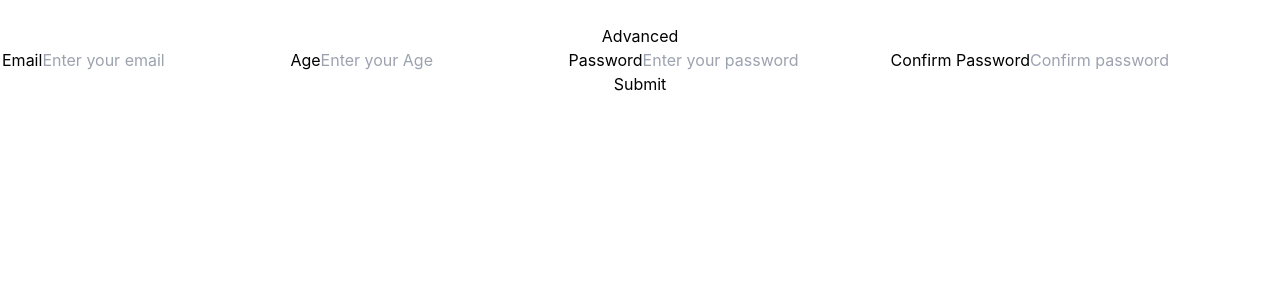
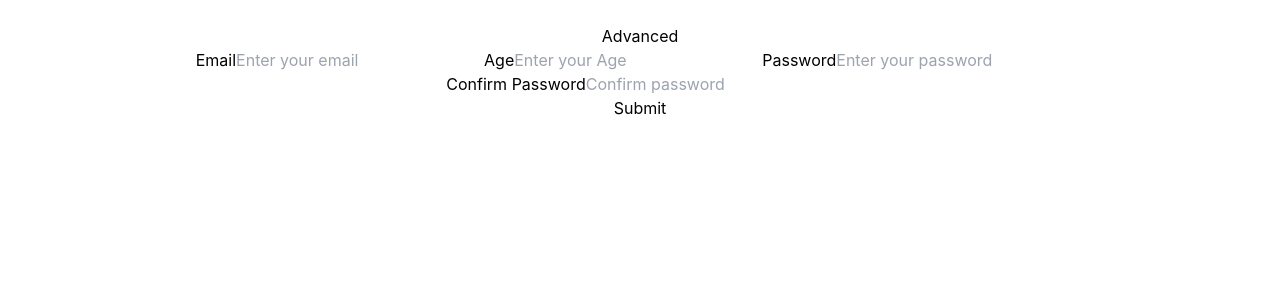
Before and after one commit to asma-mughal/dayOne, a React (Create React App) app: page / in a window 1280 px wide. Shown: the top 300 px of the page. Built offline with nearby package versions, Linux system fonts and the light colour scheme.

Commit message:
some progress

```diff
--- a/src/components/BasicForm.jsx
+++ b/src/components/BasicForm.jsx
@@ -1,7 +1,10 @@
 import { useFormik } from 'formik'
 import React from 'react'
+import { basicSchema } from '../schemas'
 //1. Formik handle state management.
-
+const submitHandler = () =>{
+  console.log("submitted")
+}
 const BasicForm = () => {
     const formik  = useFormik({
         initialValues : {
@@ -9,12 +12,15 @@ const BasicForm = () => {
             age:"",
             password:"",
             confirmPassword:""
-        }
+        },
+        validationSchema: basicSchema,
+        onSubmit : submitHandler
     })
-    console.log(formik)
+
+    console.log(formik.errors)
   return (
     <div>
-      <form autoComplete="off">
+      <form onSubmit={formik.handleSubmit} autoComplete="off">
       <label htmlFor="email">Email</label>
       <input id="email" type="email" placeholder="Enter your email"
       value={formik.values.email}
@@ -33,12 +39,14 @@ const BasicForm = () => {
       onChange={formik.handleChange}
       onBlur={formik.handleBlur}
       />
+      <div>
          <label htmlFor="confPass">Confirm Password</label>
       <input id="confPassword" type="password" placeholder="Confirm password"
       value={formik.values.confirmPassword}
       onChange={formik.handleChange}
       onBlur={formik.handleBlur}
       />
+      </div>
       <button type='submit'>Submit</button>
     </form>
     </div>
```
